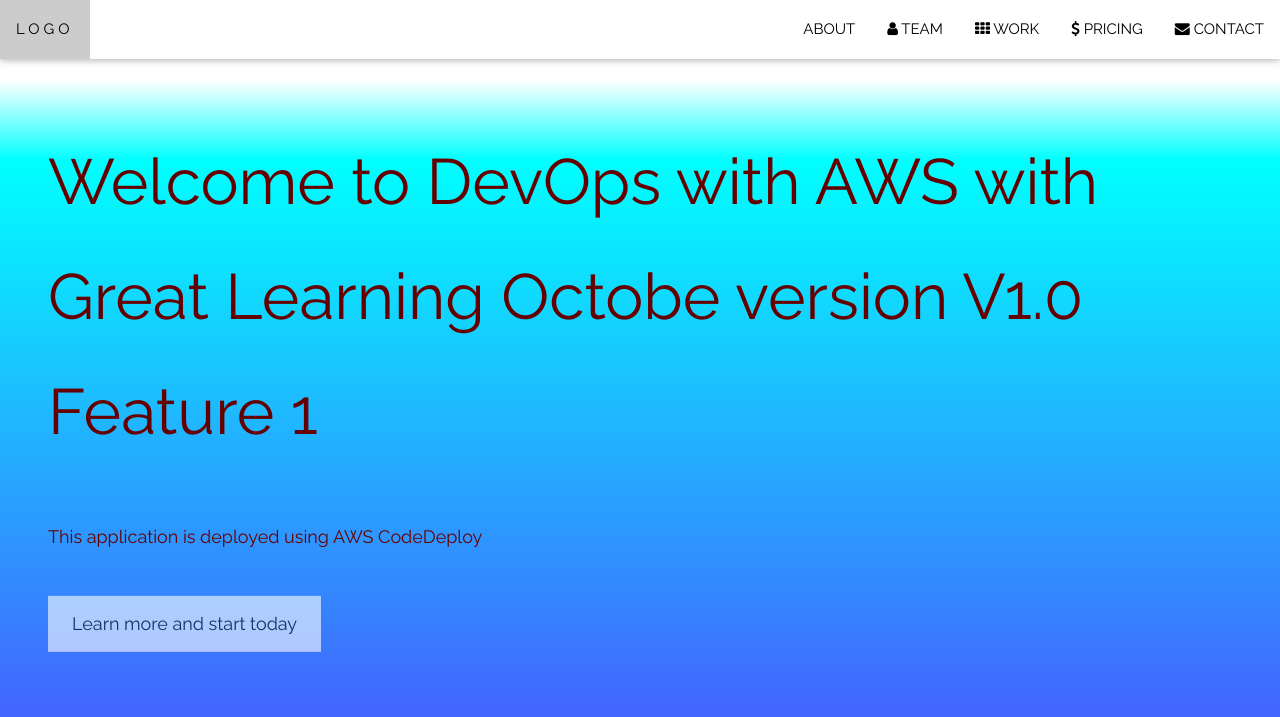
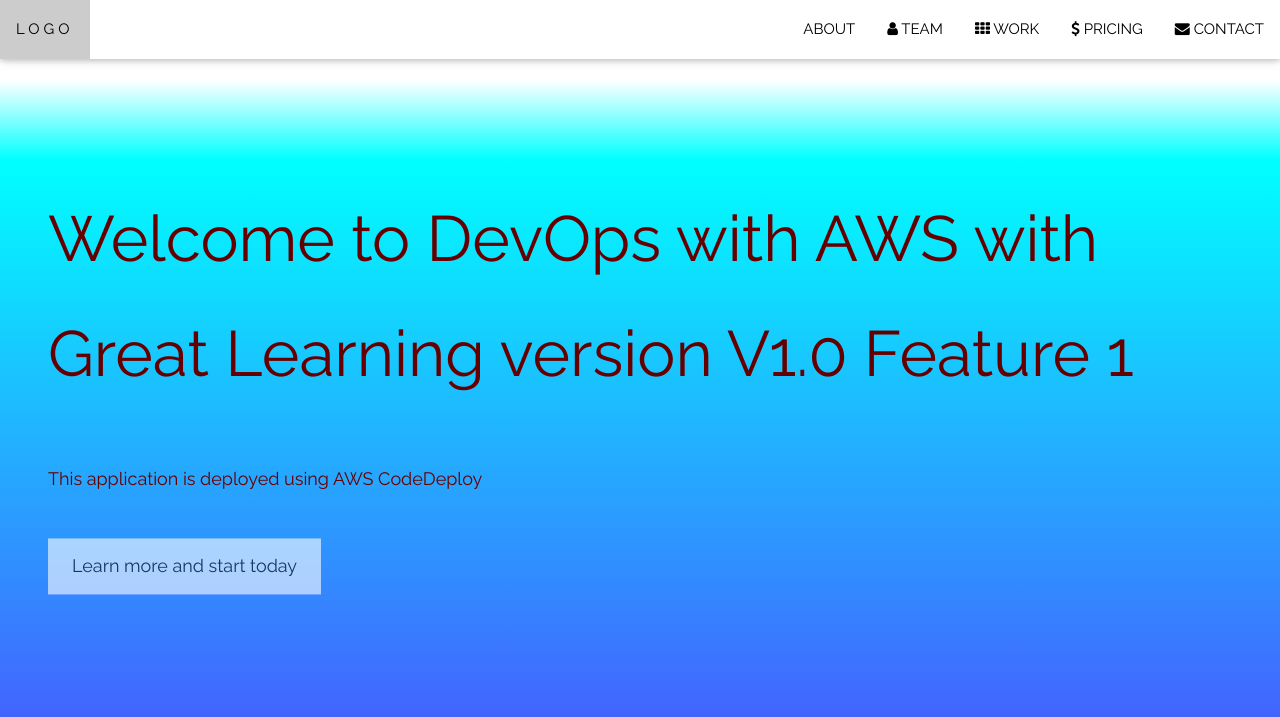
Before and after one commit to scroll2learn/gl-devops-0911, a plain HTML site: page index.html in a window 1280 px wide. Shown: the top 717 px of the page. Drawn offline with nearby package versions, Linux system fonts and the light colour scheme.

Commit message:
Updated index.html

```diff
--- a/index.html
+++ b/index.html
@@ -65,7 +65,7 @@
 <!-- Header with full-height image -->
 <header class="bgimg-1 w3-display-container" id="home">
   <div class="w3-display-left" style="padding:48px">
-    <span class="w3-jumbo w3-hide-small">Welcome to DevOps with AWS with Great Learning Octobe version V1.0 Feature 1</span><br>
+    <span class="w3-jumbo w3-hide-small">Welcome to DevOps with AWS with Great Learning version V1.0 Feature 1</span><br>
     <span class="w3-xxlarge w3-hide-large w3-hide-medium">Start something that matters</span><br>
     <span class="w3-large">This application is deployed using AWS CodeDeploy</span>
     <p><a href="#about" class="w3-button w3-white w3-padding-large w3-large w3-margin-top w3-opacity w3-hover-opacity-off">Learn more and start today</a></p>
```
